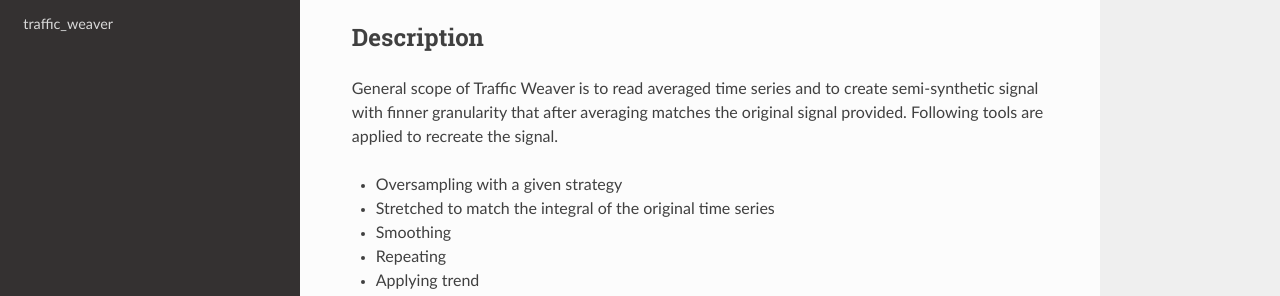
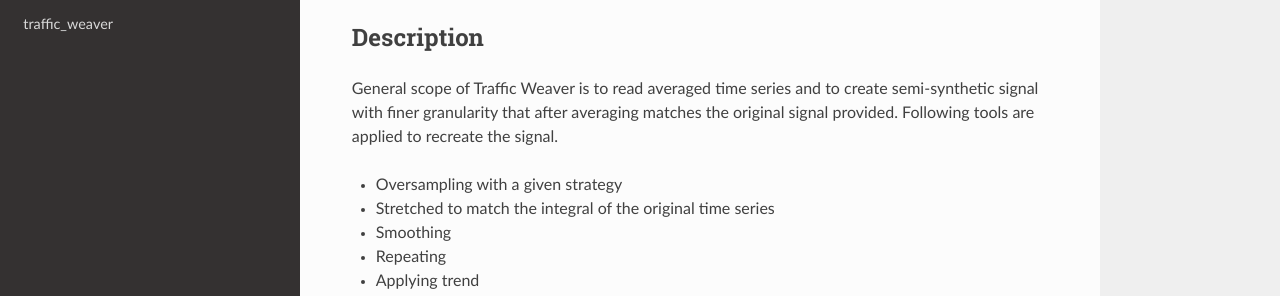
Before and after one commit to netopt/traffic-weaver, a Sphinx documentation site: the page built from docs/source/index.rst, in a window 1280 px wide and 900 px high. Shown: the part 319-615 px from the top of the window. Built offline with Sphinx 7.4.7 and the Read the Docs theme 2.0.0, drawn with Linux system fonts in a browser that asks for light colours; pages that are not in the unit, such as notebooks, are missing from menus.

Commit message:
docs(core): fix typos

```diff
--- a/docs/source/index.rst
+++ b/docs/source/index.rst
@@ -19,7 +19,7 @@
 
 
 General scope of Traffic Weaver is to read averaged time series and
-to create semi-synthetic signal with finner granularity that after averaging
+to create semi-synthetic signal with finer granularity that after averaging
 matches the original signal provided.
 Following tools are applied to recreate the signal.
 
```
Also changed, not shown: README.md (+2 -2 lines), 1 other file.
